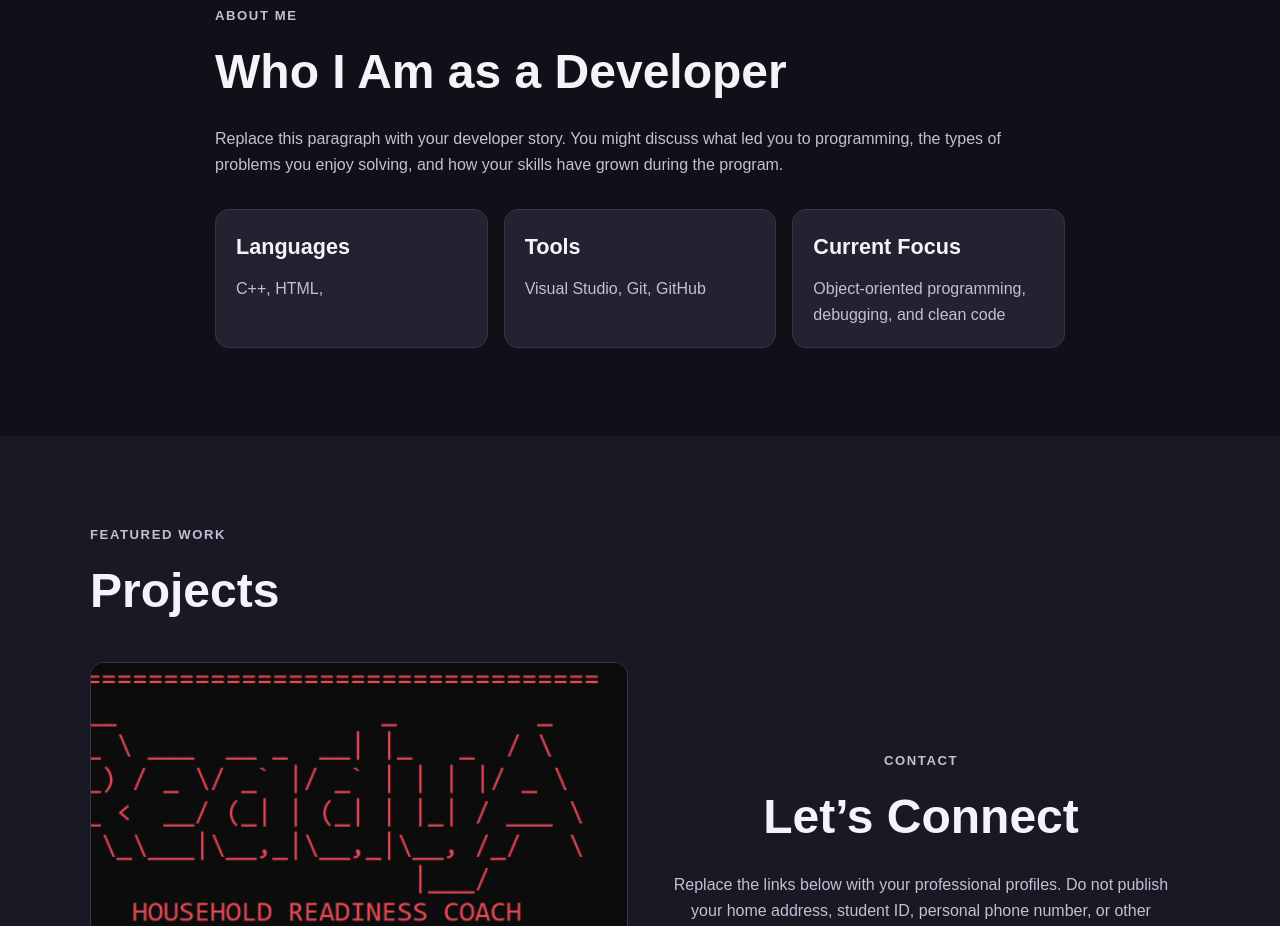
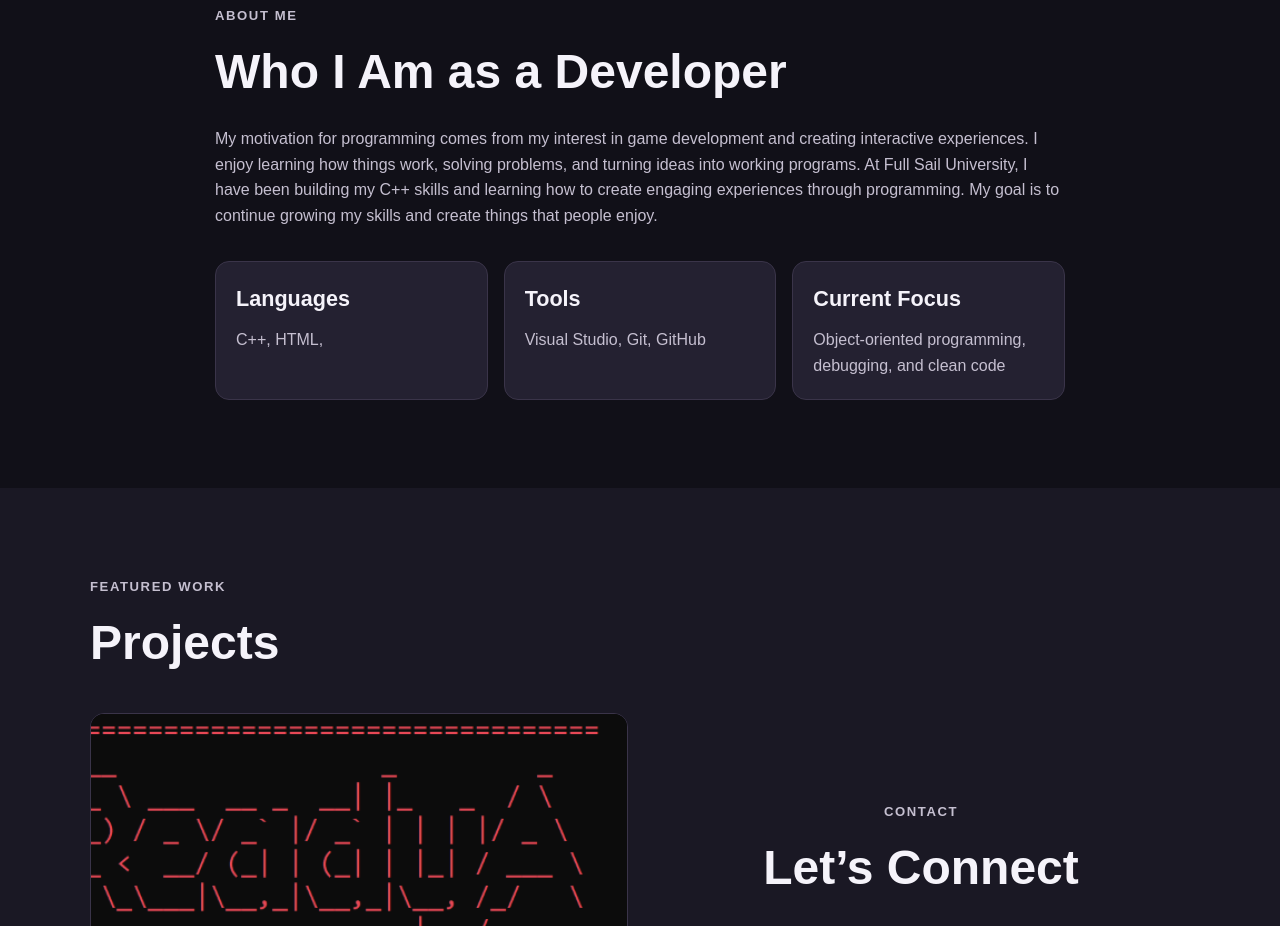
Before and after one commit to Christina9481/Christina9481.github.io, a plain HTML site: page index.html in a window 1280 px wide. Shown: the part 1380-2306 px from the top of the page. Drawn offline with Linux system fonts and the light colour scheme.

Commit message:
fixed the about me section

```diff
--- a/index.html
+++ b/index.html
@@ -47,7 +47,7 @@
                 <p class="section-label">About Me</p>
                 <h2>Who I Am as a Developer</h2>
                 <p>
-                    Replace this paragraph with your developer story. You might discuss what led you to programming, the types of problems you enjoy solving, and how your skills have grown during the program.
+                    My motivation for programming comes from my interest in game development and creating interactive experiences. I enjoy learning how things work, solving problems, and turning ideas into working programs. At Full Sail University, I have been building my C++ skills and learning how to create engaging experiences through programming. My goal is to continue growing my skills and create things that people enjoy.
                 </p>
 
                 <div class="skills-grid">
```
